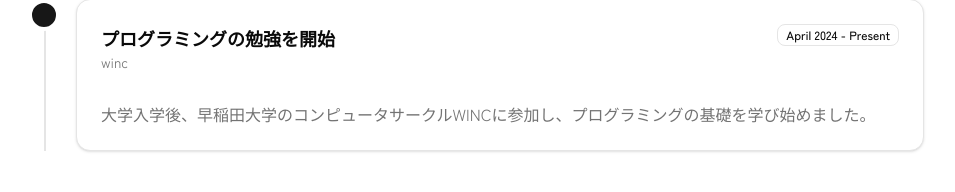
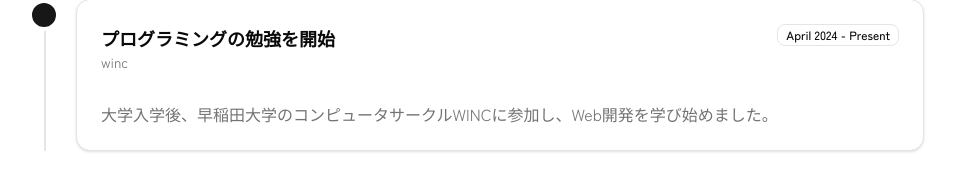
Before and after one commit to tsukuneA1/tsukuneA1_portfolio, a Next.js app: page / in a window 1280 px wide. Shown: the part 1682-1874 px from the top of the page, without its empty margins (164-1119 px from the left). Built offline with nearby package versions, Linux system fonts and the light colour scheme.

Commit message:
change:constantsの内容を変更

```diff
--- a/app/constants.ts
+++ b/app/constants.ts
@@ -34,7 +34,7 @@ export const EXPERIENCE_DATA = [
 		affiliation: "winc",
 		period: "April 2024 - Present",
 		description:
-			"大学入学後、早稲田大学のコンピュータサークルWINCに参加し、プログラミングの基礎を学び始めました。",
+			"大学入学後、早稲田大学のコンピュータサークルWINCに参加し、Web開発を学び始めました。",
 		affiliationUrl: "https://www.winc.ne.jp/",
 	},
 ] as const;
```
